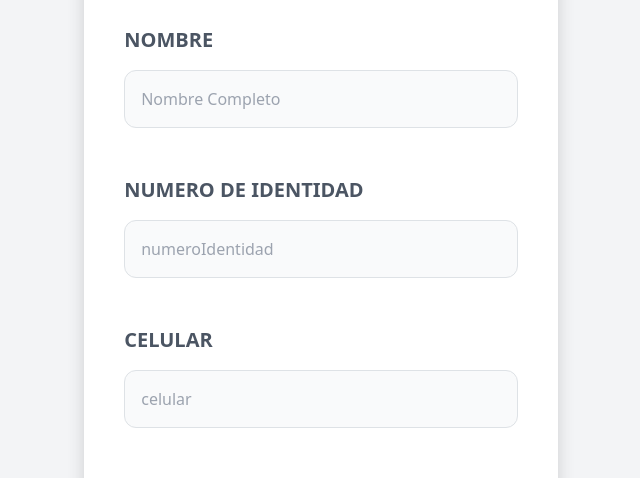
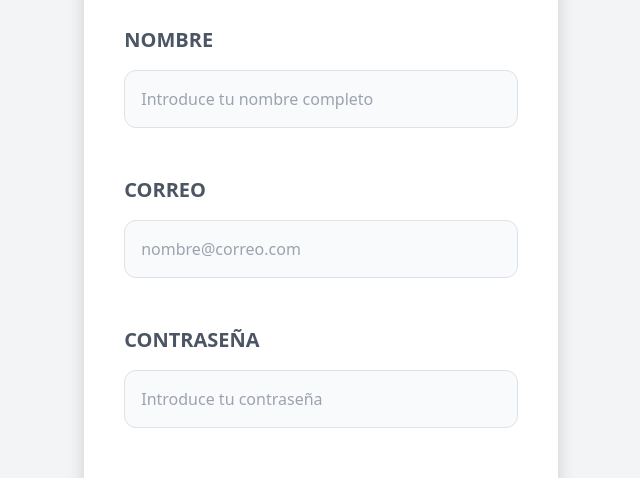
Before and after one commit to sandro132/CoAPP, a React (Vite) app in the folder frontend/: page /registrar in a window 1280 px wide. Shown: the part 474-952 px from the top of the page, without its empty margins (319-959 px from the left). Built offline with nearby package versions, Linux system fonts and the light colour scheme.

Commit message:
update files

```diff
--- a/frontend/src/components/Drop.jsx
+++ b/frontend/src/components/Drop.jsx
@@ -17,7 +17,6 @@ function Drop() {
             </DropdownToggle>
 
             <DropdownMenu>
-                <DropdownItem>Administrador</DropdownItem>
                 <DropdownItem>Profesional</DropdownItem>
                 <DropdownItem>Empresa</DropdownItem>
 
--- a/frontend/src/paginas/Login.jsx
+++ b/frontend/src/paginas/Login.jsx
@@ -32,7 +32,7 @@ const Login = () => {
           <input
             id="email"
             type="email"
-            placeholder="Email de Registro "
+            placeholder="nombre@correo.com"
             className="w-full mt-3 p-3 border rounded-xl bg-gray-50"
           />
         </div>
@@ -47,7 +47,7 @@ const Login = () => {
           <input
             id="password"
             type="password"
-            placeholder="Password de Registro "
+            placeholder="Introduce tu contraseña"
             className="w-full mt-3 p-3 border rounded-xl bg-gray-50"
           />
         </div>
--- a/frontend/src/paginas/NuevoPassword.jsx
+++ b/frontend/src/paginas/NuevoPassword.jsx
@@ -1,3 +1,4 @@
+import { Link } from "react-router-dom";
 
 const NuevoPassword = () => {
   return (
@@ -40,8 +41,17 @@ const NuevoPassword = () => {
           className="bg-orange-400 mb-5 w-full py-3 text-white uppercase font-bold rounded hover:cursor-pointer hover:bg-orange-500 transition-colors"
         />
       </form>
+      <nav>
+        <Link
+          className="block text-center my-5 text-slate-500 uppercase text-sm"
+          to="/"
+        >
+          ¿Ya tienes una cuenta?{" "}
+          <span className="text-sky-900">Inicia Sesión</span>
+        </Link>
+      </nav>
     </>
   );
-}
+};
 
-export default NuevoPassword
+export default NuevoPassword;
--- a/frontend/src/paginas/OlvidePassword.jsx
+++ b/frontend/src/paginas/OlvidePassword.jsx
@@ -30,7 +30,7 @@ const OlvidePassword = () => {
           <input
             id="email"
             type="email"
-            placeholder="Email de Registro "
+            placeholder="nombre@correo.com"
             className="w-full mt-3 p-3 border rounded-xl bg-gray-50"
           />
         </div>
@@ -54,8 +54,7 @@ const OlvidePassword = () => {
           className="block text-center my-5 text-slate-500 uppercase text-sm"
           to="registrar"
         >
-          ¿No tienes una cuenta?{" "}
-          <span className="text-sky-900">Registrate aquí</span>
+          Reestablece tu password
         </Link>
       </nav>
     </>
--- a/frontend/src/paginas/Registrar.jsx
+++ b/frontend/src/paginas/Registrar.jsx
@@ -7,15 +7,12 @@ import axios from 'axios';
 
 
 const Registrar = () => {
-  const [tipoUsuario, setTipoUsuario] = useState("")
+  // const [tipoUsuario, setTipoUsuario] = useState("")
   const [nombre, setNombre] = useState('')
-  const [numeroIdentidad, setNumeroIdentidad] = useState("")
-  const [celular, setCelular] = useState("")
-
-  const [ correo, setCorreo ] = useState('')
-  const [ contraseña, setContraseña ] = useState('')
-  const [ repetircontraseña, setRepetirContraseña ] = useState('')
-  const [ alerta, setAlerta ] = useState({})
+  const [correo, setCorreo] = useState('')
+  const [contraseña, setContraseña] = useState('')
+  const [repetircontraseña, setRepetirContraseña] = useState('')
+  const [alerta, setAlerta] = useState({})
 
   const handleSubmit = async e => {
     e.preventDefault();
@@ -48,7 +45,7 @@ const Registrar = () => {
 
     //crear el usuario en la API
     try {
-      const respuesta = await axios.post('http://localhost:4000/api/usuarios', { tipoUsuario, nombre, numeroIdentidad, celular, correo, contraseña })
+      const respuesta = await axios.post('http://localhost:4000/api/usuarios', { nombre, correo, contraseña })
       console.log(respuesta)
     } catch (error) {
         console.log(error)
@@ -82,7 +79,7 @@ const Registrar = () => {
         className="my-10 bg-white shadow rounder-lg p-10"
         onSubmit={handleSubmit}
       >
-        <Drop value={tipoUsuario} />
+        <Drop/>
         <div className="my-5">
           <label
             className="uppercase text-gray-600 block text-xl font-bold"
@@ -93,44 +90,10 @@ const Registrar = () => {
           <input
             id="nombre"
             type="text"
-            placeholder="Nombre Completo"
+            placeholder="Introduce tu nombre completo"
             className="w-full mt-3 p-3 border rounded-xl bg-gray-50"
             value={nombre}
             onChange={(e) => setNombre(e.target.value)}
-          />
-        </div>
-
-        <div className="my-5">
-          <label
-            className="uppercase text-gray-600 block text-xl font-bold"
-            htmlFor="numeroIdentidad"
-          >
-            Numero de identidad
-          </label>
-          <input
-            id="numeroIdentidad"
-            type="text"
-            placeholder="numeroIdentidad"
-            className="w-full mt-3 p-3 border rounded-xl bg-gray-50"
-            value={numeroIdentidad}
-            onChange={(e) => setNumeroIdentidad(e.target.value)}
-          />
-        </div>
-
-        <div className="my-5">
-          <label
-            className="uppercase text-gray-600 block text-xl font-bold"
-            htmlFor="celular"
-          >
-            Celular
-          </label>
-          <input
-            id="celular"
-            type="text"
-            placeholder="celular"
-            className="w-full mt-3 p-3 border rounded-xl bg-gray-50"
-            value={celular}
-            onChange={(e) => setCelular(e.target.value)}
           />
         </div>
 
@@ -143,8 +106,8 @@ const Registrar = () => {
           </label>
           <input
             id="correo"
-            type="correo"
-            placeholder="Email de Registro "
+            type="email"
+            placeholder="nombre@correo.com"
             className="w-full mt-3 p-3 border rounded-xl bg-gray-50"
             value={correo}
             onChange={(e) => setCorreo(e.target.value)}
@@ -161,8 +124,8 @@ const Registrar = () => {
           <span className="icon-eye"></span>
           <input
             id="contraseña"
-            type="contraseña"
-            placeholder="contraseña de Registro "
+            type="password"
+            placeholder="Introduce tu contraseña"
             className="w-full mt-3 p-3 border rounded-xl bg-gray-50"
             value={contraseña}
             onChange={(e) => setContraseña(e.target.value)}
@@ -178,7 +141,7 @@ const Registrar = () => {
           </label>
           <input
             id="contraseña2"
-            type="contraseña"
+            type="password"
             placeholder="Repetir tu contraseña"
             className="w-full mt-3 p-3 border rounded-xl bg-gray-50"
             value={repetircontraseña}
```
